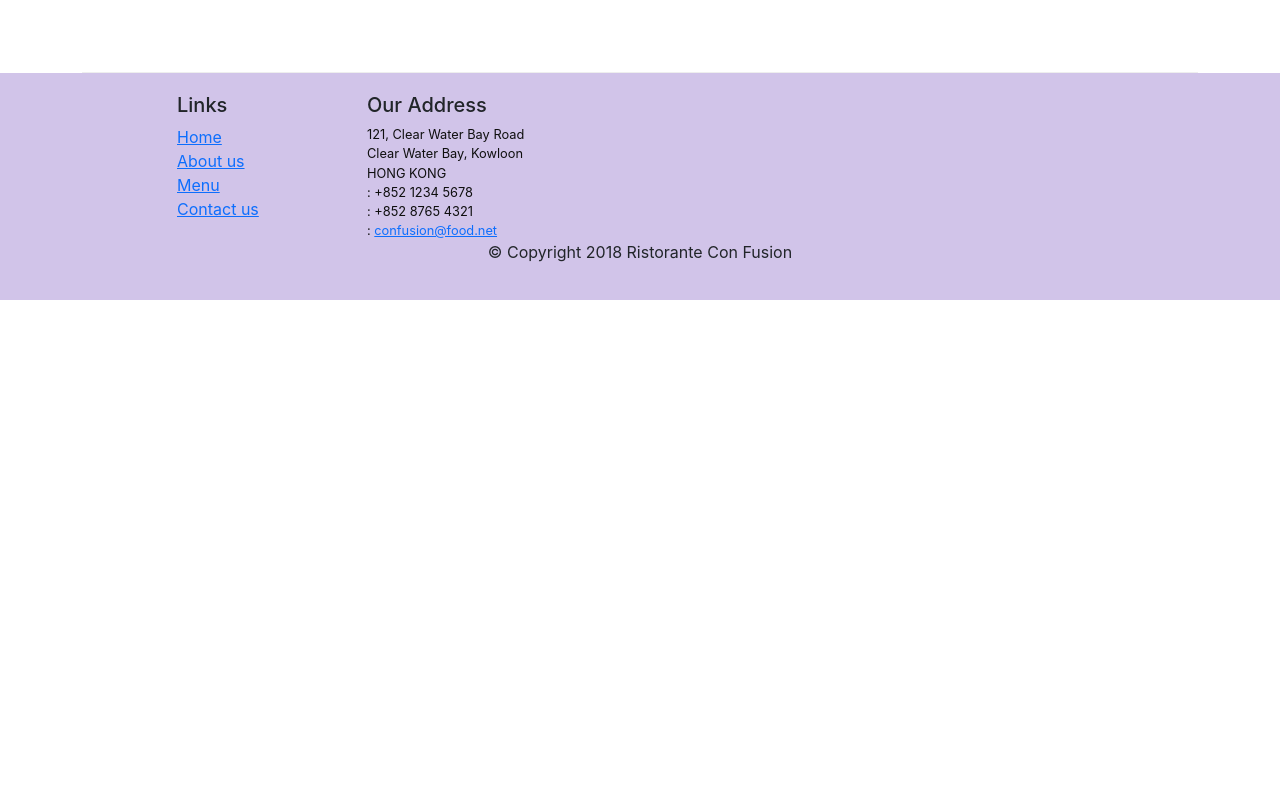
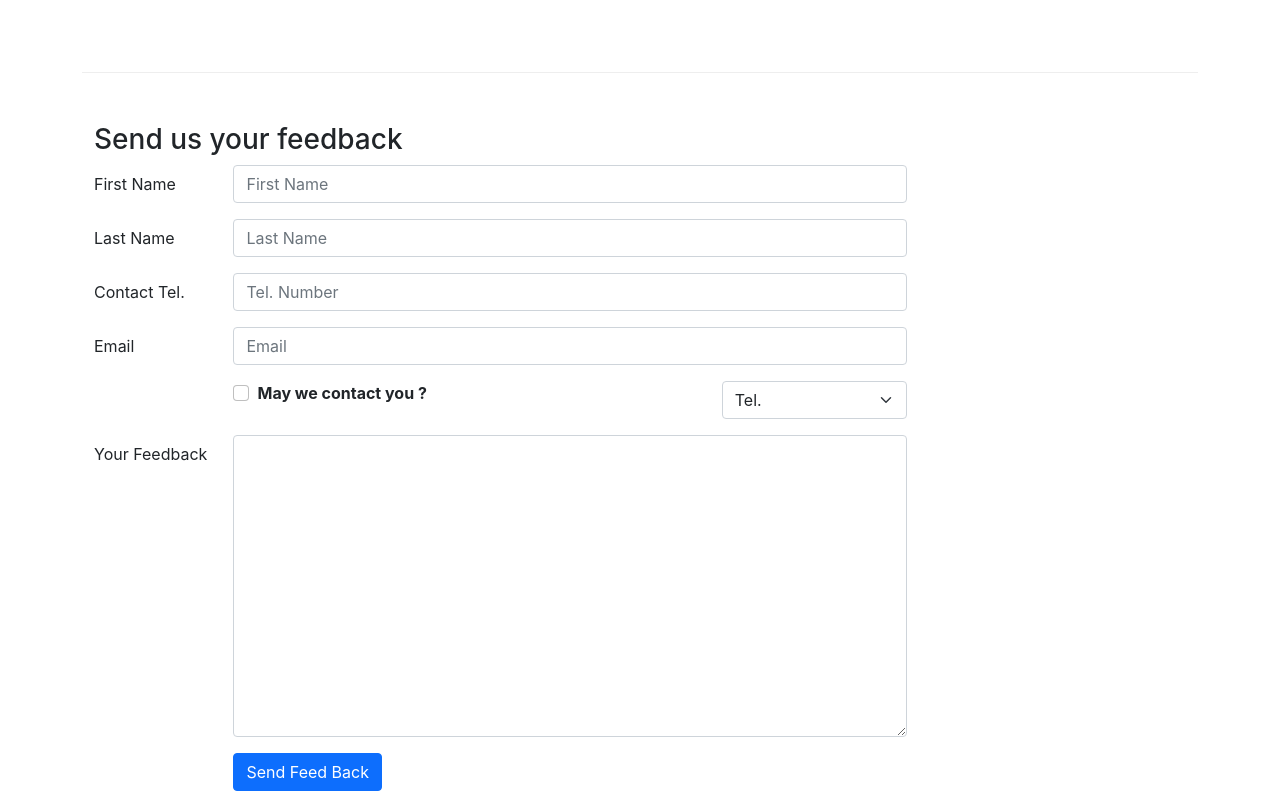
Before and after one commit to Erwannlc/conFusion_with_Hooks, a React (Create React App) app: page /contactus in a window 1280 px wide. Shown: the part 805-1600 px from the top of the page. Before the commit the page ends 1105 px from the top, so only its background shows below. Built offline with nearby package versions, Linux system fonts and the light colour scheme; the HTML template or start-up script is replaced by a standard one.

Commit message:
Controlled Forms

```diff
--- a/src/App.css
+++ b/src/App.css
@@ -41,7 +41,3 @@
 .card-title {
     font-weight: bold;
 }
-
-list {
-    list-style: none;
-}
--- a/src/components/AboutComponent.js
+++ b/src/components/AboutComponent.js
@@ -73,8 +73,9 @@
                     <Card>
                         <CardBody className="bg-faded">
                             <blockquote className="blockquote">
-                                <p className="mb-0">You better cut the pizza in four pieces because
+                                <p className="mb-3">You better cut the pizza in four pieces because
                                     I'm not hungry enough to eat six.</p>
+
                                 <footer className="blockquote-footer">Yogi Berra,
                                 <cite title="Source Title">The Wit and Wisdom of Yogi Berra,
                                     P. Pepe, Diversion Books, 2014</cite>
--- a/src/components/ContactComponent.js
+++ b/src/components/ContactComponent.js
@@ -1,8 +1,42 @@
-import React from 'react';
-import { Breadcrumb, BreadcrumbItem } from 'reactstrap';
+import React, { Component } from 'react';
+import { Breadcrumb, BreadcrumbItem, Button, Form, FormGroup, Label, Input, Col } from 'reactstrap';
 import { Link } from 'react-router-dom';
 
-function Contact(props) {
+class Contact extends Component {
+
+    constructor(props) {
+        super(props);
+
+        this.state = {
+            firstname: '',
+            lastname: '',
+            telnum: '',
+            email: '',
+            agree: false,
+            contactType: 'Tel.',
+            message: '',
+        }
+        this.handleSubmit = this.handleSubmit.bind(this);
+        this.handleInputChange = this.handleInputChange.bind(this);
+    }
+
+    handleInputChange(event) {
+        const target = event.target;
+        const value = target.type === 'checkbox' ? target.checked : target.value;
+        const name = target.name;
+        this.setState({
+            [name]: value
+        })
+
+    }
+
+    handleSubmit(event) {
+        console.log("Current state: " + JSON.stringify(this.state))
+        alert("Current state: " + JSON.stringify(this.state))
+        event.preventDefault();
+    }
+
+    render() {
     return(
         <div className="container">
             <div className='row'>
@@ -43,8 +77,71 @@
                     </div>
                 </div>
             </div>
+            <div className='row row-content'>
+                <div className='col-12'>
+                    <h3>Send us your feedback</h3>
+                </div>
+                <div className='col-12 col-md-9'>
+                    <Form onSubmit={this.handleSubmit}>
+                        <FormGroup row>
+                            <Label htmlFor="firstname" md={2}>First Name</Label>
+                            <Col md={10}>
+                                <Input type="text" id="firstname" name="firstname" placeholder="First Name" value={this.state.firstname} onChange={this.handleInputChange} />
+                            </Col>
+                        </FormGroup>
+                        <FormGroup row>
+                            <Label htmlFor="lastname" md={2}>Last Name</Label>
+                            <Col md={10}>
+                                <Input type="text" id="lastname" name="lastname" placeholder="Last Name" value={this.state.lastname} onChange={this.handleInputChange} />
+                            </Col>
+                        </FormGroup>
+                        <FormGroup row>
+                            <Label htmlFor="telnum" md={2}>Contact Tel.</Label>
+                            <Col md={10}>
+                                <Input type="tel" id="telnum" name="telnum" placeholder="Tel. Number" value={this.state.telnum} onChange={this.handleInputChange} />
+                            </Col>
+                        </FormGroup>
+                        <FormGroup row>
+                            <Label htmlFor="email" md={2}>Email</Label>
+                            <Col md={10}>
+                                <Input type="email" id="email" name="email" placeholder="Email" value={this.state.email} onChange={this.handleInputChange}/>
+                            </Col>
+                        </FormGroup>
+                        <FormGroup row>
+                            <Col md={{size: 6, offset: 2}}>
+                                <FormGroup check>
+                                    <Label check>
+                                        <Input type="checkbox" name="agree" checked={this.state.agree} onChange={this.handleInputChange}/> {' '}
+                                        <strong>May we contact you ?</strong>
+                                    </Label>
+                                </FormGroup>
+                            </Col>
+                            <Col md={{size: 3, offset: 1}}>
+                                <Input type="select" name="contactType" value={this.state.contactType} onChange={this.handleInputChange}>
+                                    <option>Tel.</option>
+                                    <option>Email</option>
+                                </Input>
+                            </Col>
+                        </FormGroup>
+                        <FormGroup row>
+                            <Label htmlFor="message" md={2}>Your Feedback</Label>
+                            <Col md={10}>
+                                <Input type="textarea" id="message" name="message" rows="12" value={this.state.message} onChange={this.handleInputChange}/>
+                            </Col>
+                        </FormGroup>
+                        <FormGroup row>
+                            <Col md={{size: 10, offset: 2}}>
+                                <Button type="submit" color="primary">Send Feed Back
+                                </Button>
+                            </Col>
+                        </FormGroup>
+
+                    </Form>
+                </div>
+            </div>
         </div>
     );
+    }
 }
 
 export default Contact;
--- a/src/components/DishdetailComponent.js
+++ b/src/components/DishdetailComponent.js
@@ -2,8 +2,7 @@
 import { Card, CardImg, CardText, CardBody, CardTitle, Breadcrumb, BreadcrumbItem  } from 'reactstrap';
 import { Link } from 'react-router-dom';
 
-function RenderDish(dish) {
-    dish = dish.dish
+function RenderDish({dish}) {
     return (
         <div className="col-12 col-md-5 m-1">
         <Card>
@@ -17,9 +16,8 @@
     )
 }
 
-function RenderDishComment(comments) {
+function RenderDishComment({comments}) {
     if (comments != null ) {
-        comments = comments.comments
 
         comments = comments.map((comment) => {
             //    const date = new Date(Date.parse(comment.date)).toDateString();
--- a/src/components/MainComponent.js
+++ b/src/components/MainComponent.js
@@ -28,16 +28,18 @@
   render () {
 
     const HomePage = () => {
+
+      const {dishes, leaders, promotions} = this.state
+
       return (
         // choose the dish wich featured: true
         <Home
-        dish={this.state.dishes.filter((dish) => dish.featured)[0]}
-        leader={this.state.leaders.filter((leader) => leader.featured)[0]}
-        promotion={this.state.promotions.filter((promo) => promo.featured)[0]} />
+        dish={dishes.find((dish) => dish.featured)}
+        leader={leaders.find((leader) => leader.featured)}
+        promotion={promotions.find((promo) => promo.featured)} />
       )
 
     }
-
     // La version originale (du prof) avec l'ancien React router :
     //
         // const DishWithId = ({match}) => {
@@ -46,7 +48,6 @@
         //         comments={this.state.comments.filter((comment) => comment.dishId === parseInt(match.params.dishId,10))} />
         //   );
         // };
-
 
       // Ma version avec useParams() :
     //
@@ -64,11 +65,9 @@
       let params = useParams();
       return (
         <Dishdetail dish={this.state.dishes.find(dish => dish.id === parseInt(params.dishId,10))}
-        comments={this.state.comments.filter((comment) => comment.dishId === parseInt(params.dishId,10))} />
+        comments={this.state.comments.filter(comment => comment.dishId === parseInt(params.dishId,10))} />
       );
     };
-
-
 
     return (
         <div>
```
